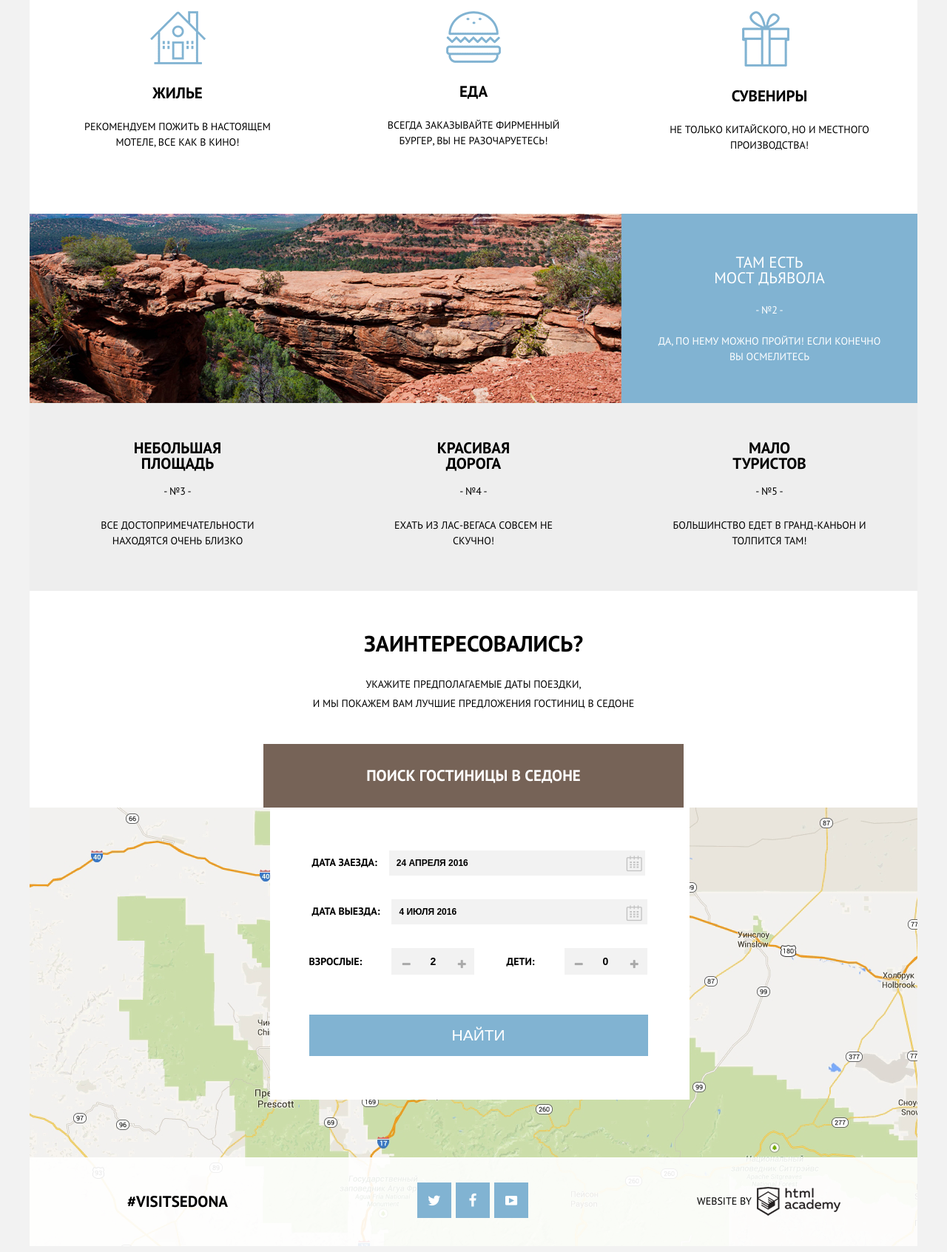
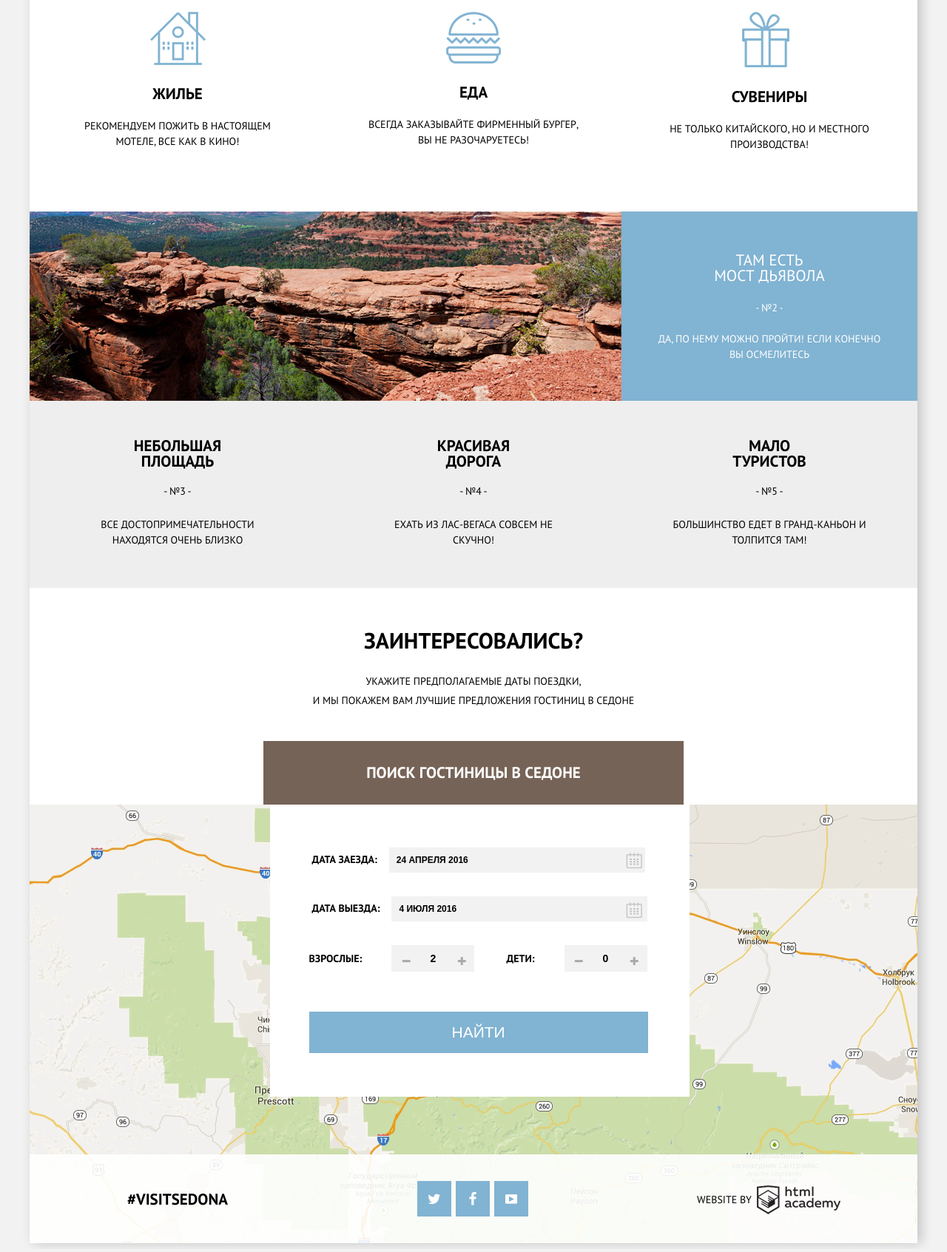
Before and after one commit to DariaBabicheva/187238-sedona, a plain HTML site: page index.html in a window 1280 px wide. Shown: the part 1080-2773 px from the top of the page at 74% size. Drawn offline with Linux system fonts and the light colour scheme; files whose address does not match are found by name.

Commit message:
Итоговая версия проекта

```diff
--- a/css/style.css
+++ b/css/style.css
@@ -82,7 +82,7 @@ img {
   padding: 0;
   margin: 0 auto;
   background-color: #ffffff;
-  box-shadow: #f2f2f2;
+  box-shadow: 5px 0px 15px rgba(0, 0, 0, .2);
 }
 
 .main_header {
@@ -246,7 +246,6 @@ img {
   line-height: 21px;
 }
 
-
 .features {
   content: "";
   display: table;
@@ -258,8 +257,8 @@ img {
 
 .features_item {
   width: 400px;
-  padding-top: 29px;
-  padding-bottom: 57px;
+  padding-top: 30px;
+  padding-bottom: 52px;
   margin: 0 auto;
   float: left;
 }
@@ -281,8 +280,8 @@ img {
 }
 
 .features_item .simple_text {
-  width: 283px;
-  padding: 25px 0;
+  width: 285px;
+  padding-top: 23px;
   margin: 0 auto;
   text-transform: uppercase;
   font-weight: normal;
@@ -357,11 +356,8 @@ img {
   padding-bottom: 6px;
 }
 
-
-
 .reason .simple_text {
   width: 266px;
-  padding-top: 11px;
   margin-left: auto;
   margin-right: auto;
   font-weight: normal;
@@ -371,15 +367,12 @@ img {
 }
 
 .reason p {
-  width: 266px;
-  padding-top: 11px;
-  padding-bottom: 43px;
-  margin-left: auto;
-  margin-right: auto;
-  font-weight: normal;
-  text-transform: uppercase;
-  line-height: 21px;
-  text-align: center;
+  padding-top: 10px;
+  padding-bottom: 40px;
+}
+
+.number {
+  padding-top: 14px;
 }
 
 .item {
@@ -404,7 +397,6 @@ img {
   text-transform: uppercase;
   padding: 30px 0;
   text-align: center;
-
 }
 
 .btn_hotel_search {
@@ -430,7 +422,6 @@ img {
   width: 1200px;
   height: 593px;
   position: relative;
-
 }
 
 .footer::after {
@@ -454,7 +445,7 @@ img {
   margin: 0 auto;
   font-size: 21px;
   line-height: 26px;
-  padding: 20px 0;
+  padding: 21px 0;
   margin-top: 27px;
 }
 
@@ -473,7 +464,7 @@ img {
   color: #ffffff;
   font-size: 19px;
   line-height: 20px;
-  margin-top: 34px;
+  margin-top: 36px;
   margin-right: 2px;
 }
 
@@ -510,7 +501,7 @@ img {
   text-align: center;
   font-weight: normal;
   margin-left: 98px;
-  margin-top: 16px;
+  margin-top: 18px;
 }
 
 .btn_htmlacademy {
@@ -519,11 +510,11 @@ img {
   width: 113px;
   padding: 15px 0;
   margin-right: 104px;
-  margin-top: 25px;
+  margin-top: 27px;
 }
 
-.btn_htmlacademy:hover img {
-  color: #88b7d4;
+.btn_htmlacademy:hover::before img {
+  background: url("../img/html_logo_blue.png") no-repeat;
 }
 
 .btn_htmlacademy:active img {
@@ -733,7 +724,7 @@ fieldset {
 
 .sort_field {
   width: 1200px;
-  padding-top: 27px;
+  padding-top: 29px;
   margin: 0 auto;
   min-height: 56px;
   border-bottom: 1px solid #e5e5e5;
@@ -751,7 +742,7 @@ fieldset {
   float: left;
   text-align: center;
   width: 120px;
-  margin-left: 72px;
+  margin-left: 70px;
   font-size: 21px;
   line-height: 26px;
   text-transform: uppercase;
@@ -1027,9 +1018,8 @@ fieldset {
   text-align: center;
   margin-top: 40px;
   color: #666666;
-  margin-right: 45px;
-  padding: 2px 3px;
-  margin-left: 10px;
+  margin-right: 42px;
+  padding: 2px 0;
 }
 
 .search_form {
--- a/index.html
+++ b/index.html
@@ -91,19 +91,19 @@
 
         <div class="reason">
           <span class="text_bold">Небольшая площадь</span>
-          <div class="simple_text">- №3 -</div>
+          <div class="simple_text number">- №3 -</div>
           <p class="simple_text">Все достопримечательности находятся очень близко</p>
         </div>
 
         <div class="reason">
           <span class="text_bold">Красивая дорога</span>
-          <div class="simple_text">- №4 -</div>
+          <div class="simple_text number">- №4 -</div>
           <p class="simple_text">Ехать из Лас-Вегаса совсем не скучно!</p>
         </div>
 
         <div class="reason">
           <span class="text_bold">Мало туристов</span>
-          <div class="simple_text">- №5 -</div>
+          <div class="simple_text number">- №5 -</div>
           <p class="simple_text">Большинство едет в Гранд-Каньон и толпится там!</p>
         </div>
 
```
Also changed, not shown: img/html_logo_blue.png (added).
